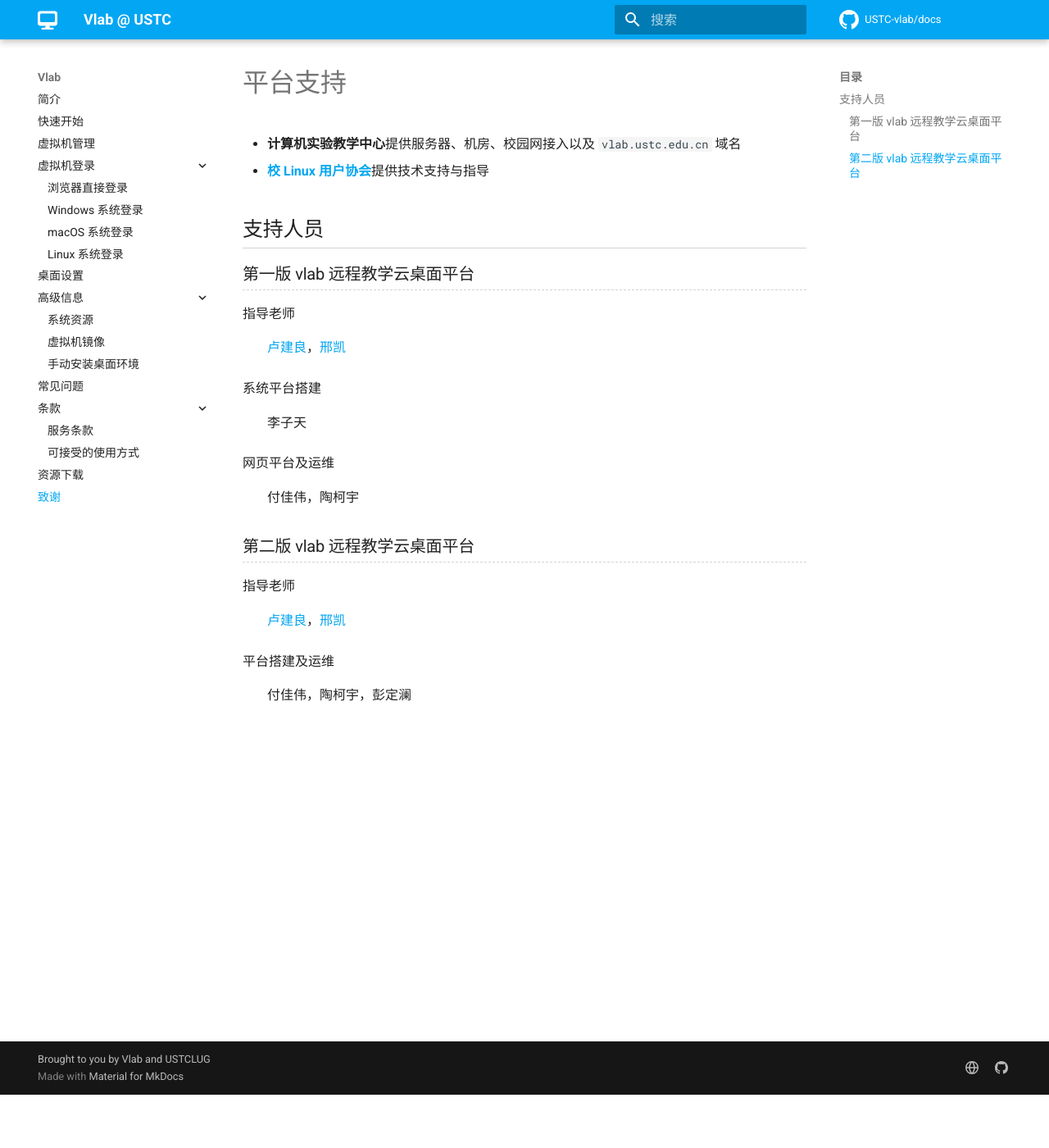
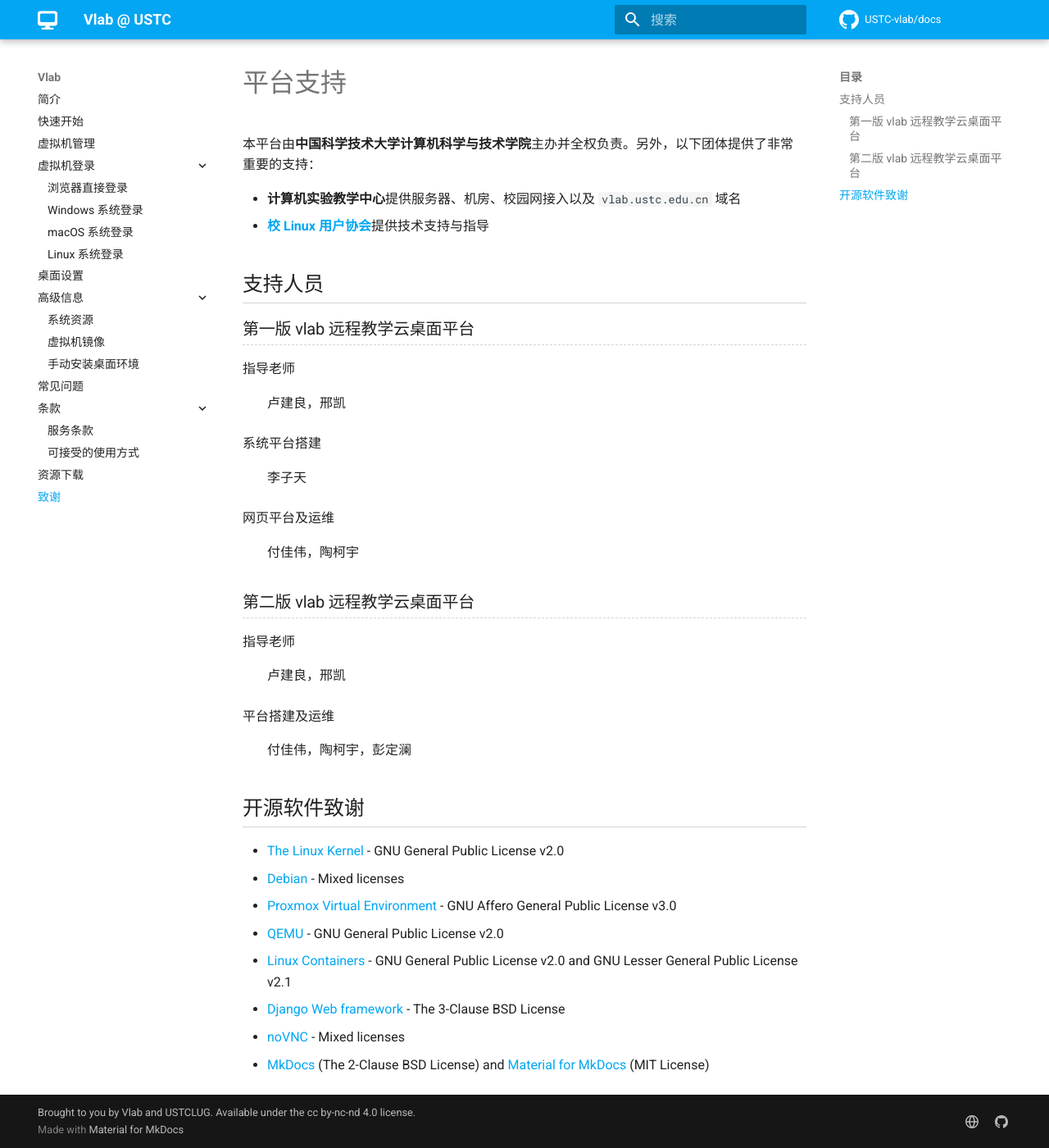
Before and after one commit to USTC-vlab/docs, an MkDocs documentation site: the page built from docs/credits.md, in a window 1280 px wide and 1400 px high, scrolled down 65 px. Shown: the whole window at 82% size. Built offline with MkDocs 1.6.1 and Material for MkDocs 9.7.7, drawn with Linux system fonts in a browser that asks for light colours; comment, search, counter and statistics services are not loaded.

Commit message:
Add open-source software credits, add CC BY-NC-ND 4.0

```diff
--- a/docs/credits.md
+++ b/docs/credits.md
@@ -1,4 +1,6 @@
 # 平台支持
+
+本平台由**中国科学技术大学计算机科学与技术学院**主办并全权负责。另外，以下团体提供了非常重要的支持：
 
 - **计算机实验教学中心**提供服务器、机房、校园网接入以及 `vlab.ustc.edu.cn` 域名
 - **[校 Linux 用户协会](https://lug.ustc.edu.cn/)**提供技术支持与指导
@@ -9,7 +11,7 @@
 
 指导老师
 
-: [卢建良](mailto:lujl@ustc.edu.cn)，[邢凯](mailto:kxing@ustc.edu.cn)
+: 卢建良，邢凯
 
 系统平台搭建
 
@@ -23,8 +25,19 @@
 
 指导老师
 
-: [卢建良](mailto:lujl@ustc.edu.cn)，[邢凯](mailto:kxing@ustc.edu.cn)
+: 卢建良，邢凯
 
 平台搭建及运维
 
 : 付佳伟，陶柯宇，彭定澜
+
+## 开源软件致谢 {#open-source}
+
+- [The Linux Kernel](https://www.kernel.org/) - GNU General Public License v2.0
+- [Debian](https://www.debian.org/) - Mixed licenses
+- [Proxmox Virtual Environment](https://www.proxmox.com/en/proxmox-ve) - GNU Affero General Public License v3.0
+- [QEMU](https://www.qemu.org/) - GNU General Public License v2.0
+- [Linux Containers](https://linuxcontainers.org/) - GNU General Public License v2.0 and GNU Lesser General Public License v2.1
+- [Django Web framework](https://www.djangoproject.com/) - The 3-Clause BSD License
+- [noVNC](https://novnc.com/) - Mixed licenses
+- [MkDocs](https://www.mkdocs.org/) (The 2-Clause BSD License) and [Material for MkDocs](https://squidfunk.github.io/mkdocs-material/) (MIT License)
--- a/mkdocs.yml
+++ b/mkdocs.yml
@@ -8,7 +8,7 @@ repo_name: 'USTC-vlab/docs'
 repo_url: 'https://github.com/USTC-vlab/docs'
 
 # Copyright
-copyright: 'Brought to you by Vlab and <a href="https://lug.ustc.edu.cn/">USTCLUG</a>'
+copyright: 'Brought to you by Vlab and <a href="https://lug.ustc.edu.cn/">USTCLUG</a>. Available under the <a href="https://creativecommons.org/licenses/by-nc-nd/4.0/">cc by-nc-nd 4.0</a> license.'
 
 # Configuration
 theme:
```
Also changed, not shown: README.md (+4 -0 lines).
